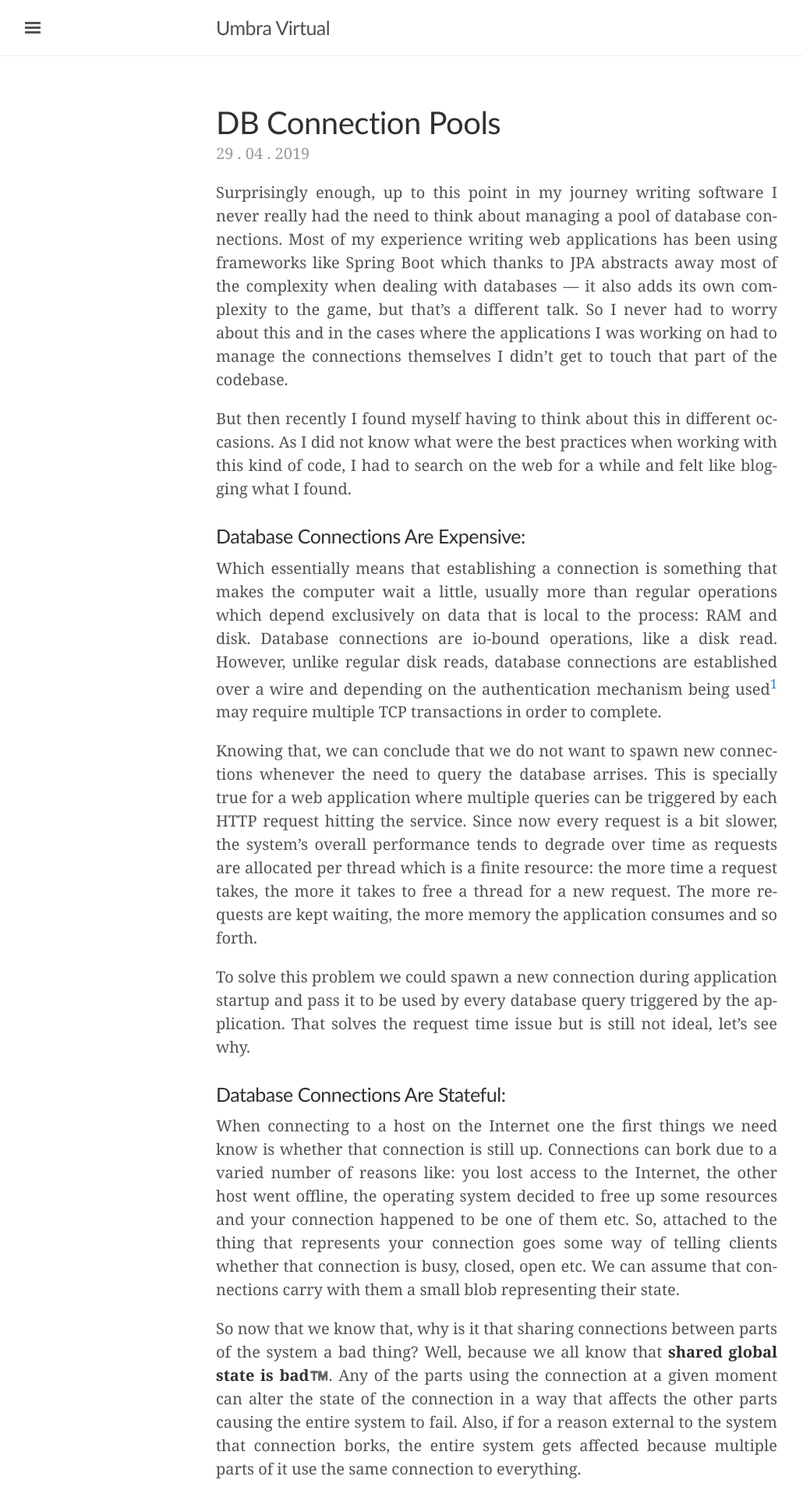
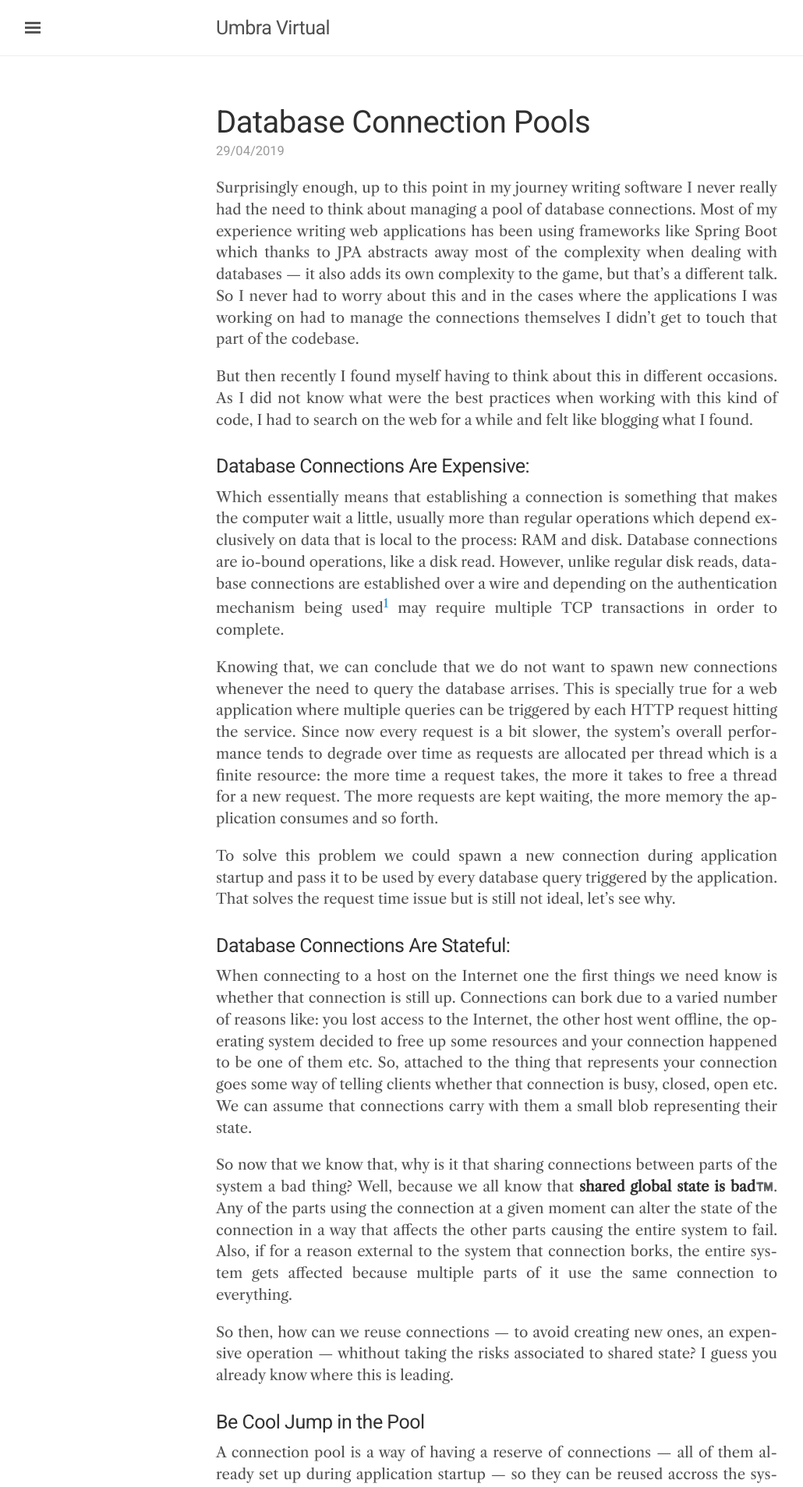
Before and after one commit to roneygomes/roneygomes.github.io, a Jekyll site: the page built from _posts/2019-04-30-connection-pools.md, in a window 1280 px wide. Shown: the top 1907 px of the page at 78% size, without its empty margins (3-1033 px from the left). Built offline with Jekyll 4.4.1, drawn with Linux system fonts in a browser that asks for light colours.

Commit message:
atualização das fontes
Georgia é uma fonte massa mas eu quero garantir que a mesma fonte seja
usada em praticamente todos os dispositivos, por isso é melhor usar uma
fonte open source que pode ser baixada pelo browser ao invés de depender
de uma fonte do sistema.

```diff
--- a/_includes/head.html
+++ b/_includes/head.html
@@ -18,7 +18,7 @@
   <link rel="stylesheet" href="{{ site.baseurl }}/css/poole.css">
   <link rel="stylesheet" href="{{ site.baseurl }}/css/syntax.css">
   <link rel="stylesheet" href="{{ site.baseurl }}/css/lanyon.css">
-  <link rel="stylesheet" href="https://fonts.googleapis.com/css?family=PT+Serif:400,400italic,700%7CPT+Sans:400">
+  <link href="https://fonts.googleapis.com/css?family=Libre+Caslon+Text|Roboto&display=swap" rel="stylesheet">
 
   <!-- RSS -->
   <link rel="alternate" type="application/rss+xml" title="RSS" href="/atom.xml">
--- a/_layouts/post.html
+++ b/_layouts/post.html
@@ -4,7 +4,7 @@ layout: default
 
 <div class="post">
   <h1 class="post-title">{{ page.title }}</h1>
-  <span class="post-date">{{ page.date | date: "%d . %m . %Y" }}</span>
+  <span class="post-date">{{ page.date | date: "%d/%m/%Y" }}</span>
   {{ content }}
 </div>
 
--- a/_posts/2019-04-30-connection-pools.md
+++ b/_posts/2019-04-30-connection-pools.md
@@ -1,7 +1,7 @@
 ---
 layout: post
 date: 2019-04-29
-title: DB Connection Pools
+title: Database Connection Pools
 tags: [databases, design patterns, object pooling]
 ---
 Surprisingly enough, up to this point in my journey writing software I never
--- a/css/lanyon.css
+++ b/css/lanyon.css
@@ -41,11 +41,11 @@ body {
 }
 
 html {
-  font-family: Georgia, serif;
+  font-family: 'Libre Caslon Text', serif;
 }
 
 h1, h2, h3, h4, h5, h6 {
-  font-family: "Trebuchet MS", sans-serif;
+  font-family: 'Roboto', sans-serif;
   font-weight: 400;
   color: #313131;
   letter-spacing: -.025rem;
@@ -148,7 +148,7 @@ h1, h2, h3, h4, h5, h6 {
   width: 14rem;
   visibility: hidden;
   overflow-y: auto;
-  font-family: "PT Sans", Helvetica, Arial, sans-serif;
+  font-family: "Roboto", sans-serif;
   font-size: .875rem; /* 15px */
   color: rgba(255,255,255,.6);
   background-color: #202020;
@@ -312,6 +312,11 @@ a.sidebar-nav-item:focus {
   margin-bottom: 4em;
   text-align: justify;
   hyphens: auto;
+  font-size: .925rem;
+}
+
+div.footnotes {
+  font-size: .825rem;
 }
 
 /* Blog post or page title */
@@ -331,6 +336,8 @@ a.sidebar-nav-item:focus {
   margin-top: -.5rem;
   margin-bottom: 1rem;
   color: #9a9a9a;
+  font-family: "Roboto", sans-serif;
+  font-size: .825rem;
 }
 
 /* Related posts */
@@ -370,7 +377,7 @@ a.sidebar-nav-item:focus {
   overflow: hidden; /* clearfix */
   margin-left: -1rem;
   margin-right: -1rem;
-  font-family: "PT Sans", Helvetica, Arial, sans-serif;
+  font-family: "Roboto", sans-serif;
   color: #ccc;
   text-align: center;
 }
--- a/index.html
+++ b/index.html
@@ -12,7 +12,7 @@ title: Home
       </a>
     </h1>
 
-    <span class="post-date">{{ post.date | date: "%d . %m . %Y" }}</span>
+    <span class="post-date">{{ post.date | date: "%d/%m/%Y" }}</span>
 
     {{ post.content }}
   </div>
```
